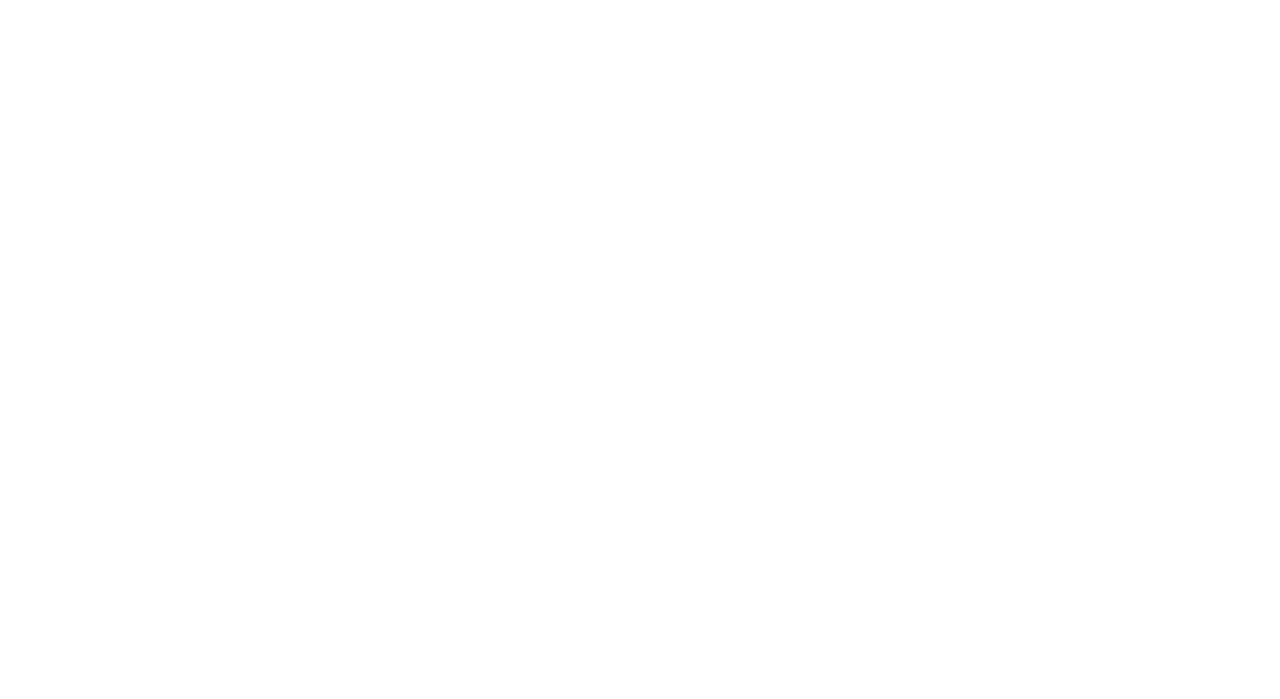
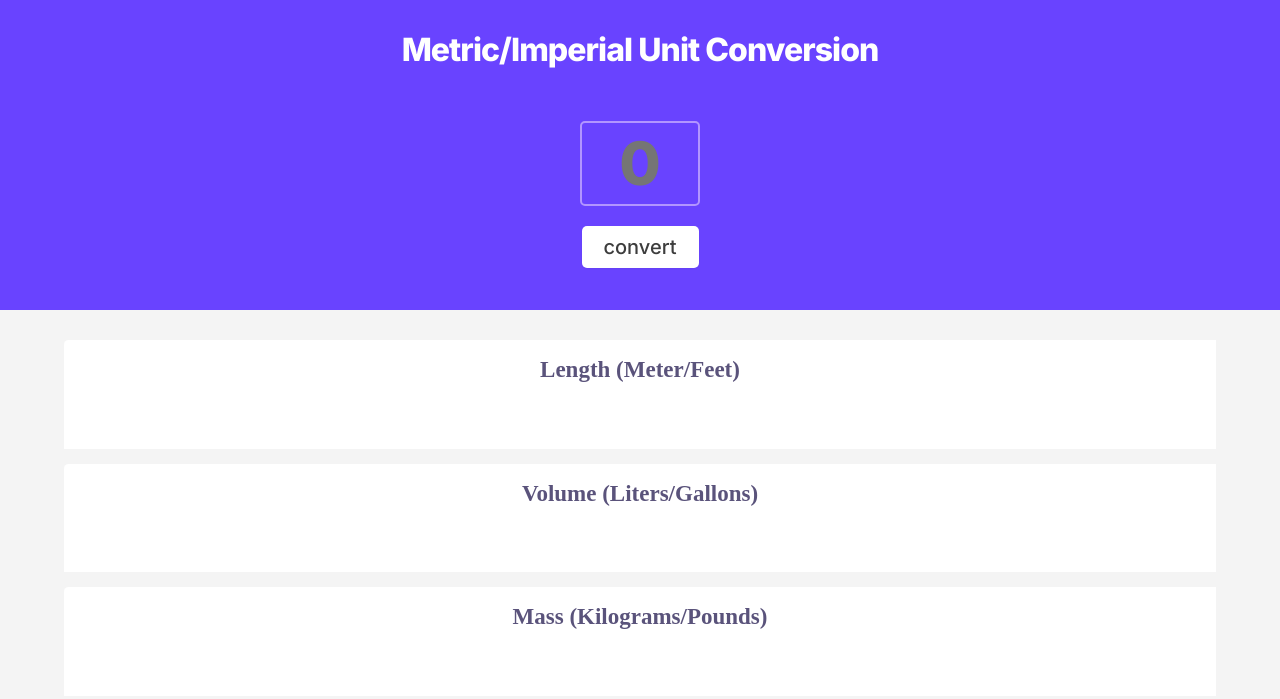
Before and after one commit to eunicegigijacob/Unit-converter, a plain HTML site: page index.html in a window 1280 px wide. Drawn offline with nearby package versions, Linux system fonts and the light colour scheme.

Commit message:
Add html contents and css styles to the page.

```diff
--- a/index.css
+++ b/index.css
@@ -1,3 +1,104 @@
 body {
     margin: 0;
 }
+
+.container {
+    width: 100%;
+    height: 729px;
+    left: 76px;
+    top: 126px;
+    text-align: center;
+    background: #F4F4F4;
+}
+
+.main-section {
+    padding-top: 10px;
+    width: 100%;
+    height: 300px;
+    background: #6943FF;
+    text-align: center;
+    margin-bottom: 30px;
+}
+
+.heading {
+    font-family: 'Inter', sans-serif;
+    font-weight: 800;
+    font-style: normal;
+    text-align: center;
+    line-height: 38px;
+    letter-spacing: -0.03em;
+    color: #FFFFFF;
+
+}
+
+.number-field {
+    box-sizing: border-box;
+    width: 120px;
+    height: 85px;
+    border: 2px solid #B295FF;
+    border-radius: 5px;
+    background: #6943FF;
+    margin: 30px auto 0;
+    font-family: 'Inter', sans-serif;
+    font-style: normal;
+    font-weight: 800;
+    font-size: 60px;
+    line-height: 24px;
+    text-align: center;
+    color: #FFFFFF;
+}
+
+.convert-btn {
+    font-family: 'Inter', sans-serif;
+    font-style: normal;
+    font-weight: 500;
+    font-size: 20px;
+    line-height: 24px;
+    color: #3D3D3D;
+    margin-top: 20px;
+    width: 117px;
+    height: 42px;
+    left: 217px;
+    top: 209px;
+    background: #FFFFFF;
+    box-shadow: 0px 1px 2px rgba(0, 0, 0, 0.05);
+    border-radius: 5px;
+    border: none;
+}
+
+.values-box {
+    width: 90%;
+    height: 108.57px;
+    left: 25px;
+    top: 321px;
+    background: #FFFFFF;
+    border-radius: 4.68077px 0px 0px 0px;
+    margin: 15px auto;
+}
+
+.values-box h3 {
+    padding-top: 20px;
+    margin: auto;
+    width: 500px;
+    height: 25px;
+    left: 77px;
+    top: 31px;
+    font-family: 'Inter' sans-serif;
+    font-style: normal;
+    font-weight: 600;
+    font-size: 23px;
+    line-height: 20px;
+    color: #5A537B;
+
+}
+
+.values-box p {
+    font-family: 'inter', sans-serif;
+    font-style: normal;
+    font-weight: 400;
+    font-size: 16px;
+    line-height: 20px;
+    text-align: center;
+    color: #353535;
+
+}
--- a/index.html
+++ b/index.html
@@ -1,8 +1,35 @@
 <html>
-    <head><link rel="stylesheet" href="https://cdnjs.cloudflare.com/ajax/libs/normalize/8.0.1/normalize.css">
+    <head>
+        <link rel="preconnect" href="https://fonts.googleapis.com">
+        <link rel="preconnect" href="https://fonts.gstatic.com" crossorigin>
+        <link href="https://fonts.googleapis.com/css2?family=Inter:wght@500;400;600;800&display=swap" rel="stylesheet">
         <link rel="stylesheet" href="index.css">
     </head>
     <body>
+        <div class="container">
+            <div class="main-section">
+                <h1 class="heading">Metric/Imperial Unit Conversion</h1>
+                <div class="rectangle">
+                    <input type="text" id="number" class="number-field" placeholder="0">
+                </div>
+
+                <button id="convert-btn" class="convert-btn">convert</button>
+            </div>
+            <div class="values">
+                <div id="lengh" class="values-box">
+                    <h3>Length (Meter/Feet)</h3>
+                    <p class="value-text"></p>
+                </div>
+                <div id="volume" class="values-box">
+                    <h3>Volume (Liters/Gallons)</h3>
+                    <p></p>
+                </div>
+                <div id="mass" class="values-box">
+                    <h3>Mass (Kilograms/Pounds)</h3>
+                    <p></p>
+                </div>
+            </div>
+        </div>
         <script src="index.js"></script>
     </body>
 </html>
```
